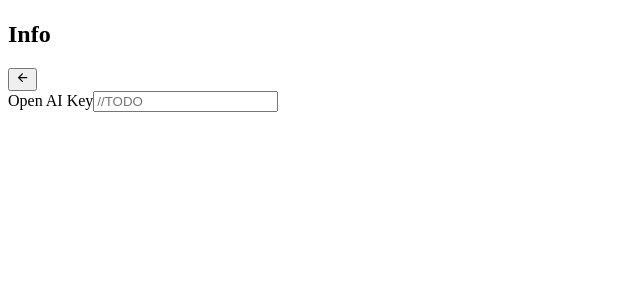
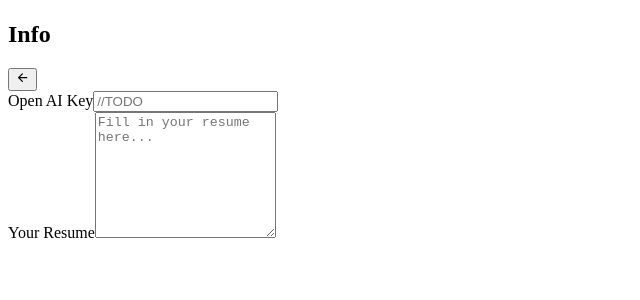
Before and after one commit to colowill/AI-Cover-Letter-Generator, a React (Create React App) app: page / in a window 1280 px wide. Shown: the top 300 px of the page, without its empty margins (0-640 px from the left). Built offline with nearby package versions, Linux system fonts and the light colour scheme; the HTML template or start-up script is replaced by a standard one.

Commit message:
filled in more info for textarea

```diff
--- a/src/components/profile.js
+++ b/src/components/profile.js
@@ -1,7 +1,7 @@
 import React from 'react'
 import { IoArrowBackOutline } from "react-icons/io5";
 
-// Profile section for user API keys
+// Profile section for user API keys and for entering their resume information
 function profile() {
   return (
     <div className="flex flex-col mx-5">
@@ -15,7 +15,6 @@ function profile() {
                 <IoArrowBackOutline />
             </button>
         </div>
-
         <form className="flex column">
             <div className="mb-6">
                 <label
@@ -36,10 +35,16 @@ function profile() {
             <div className="mb-6">
                 <label
                 htmlFor="resume"
-                className="block mb-2 text-sm">
-
-
+                className="block mb-2 text-sm font-medium text-gray-900 dark:text-white">
+                    Your Resume
                 </label>
+                <textarea
+                rows={8}
+                name="resume"
+                id="resume"
+                className="//TODO"
+                placeHolder="Fill in your resume here..."
+                ></textarea>
             </div>
 
         </form>
```
